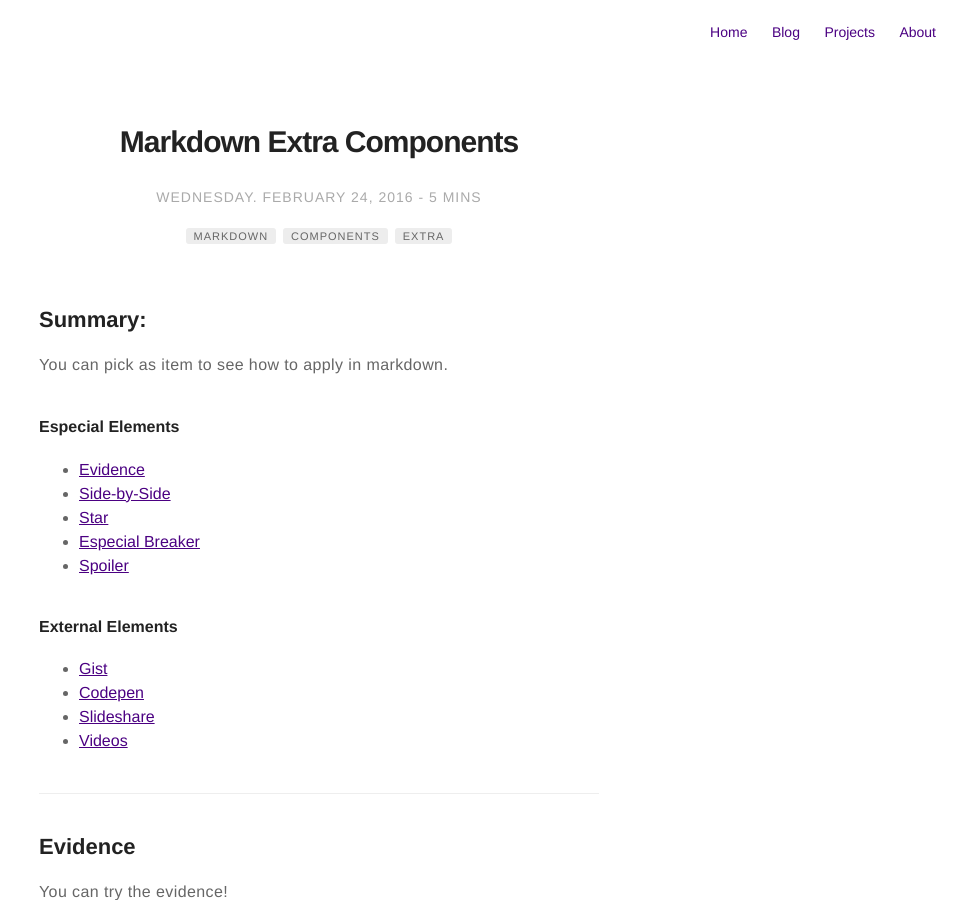
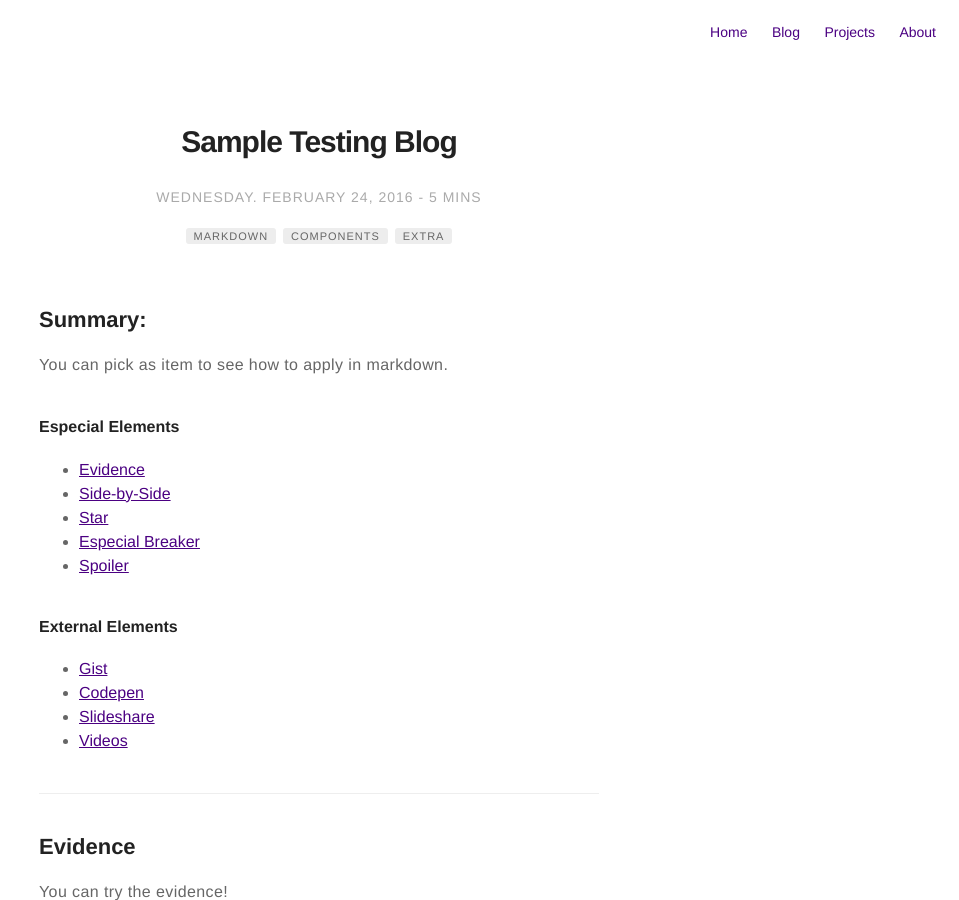
Before and after one commit to cryptic-hunter/cryptic-hunter.github.io, a Jekyll site: the page built from _posts/2015-02-24-markdown-extra-components copy.markdown, in a window 1280 px wide and 900 px high. Shown: the whole window, without its empty margins (321-1280 px from the left). Built offline with Jekyll 4.4.1, drawn with Linux system fonts in a browser that asks for light colours; nearby versions of some CDN libraries.

Commit message:
Testing Blogs

```diff
--- a/_posts/2015-02-24-markdown-extra-components copy.markdown
+++ b/_posts/2015-02-24-markdown-extra-components copy.markdown
@@ -1,5 +1,5 @@
 ---
-title: "Markdown Extra Components"
+title: "Sample Testing Blog"
 layout: post
 date: 2016-02-24 22:48
 image: /assets/images/markdown.jpg
```
